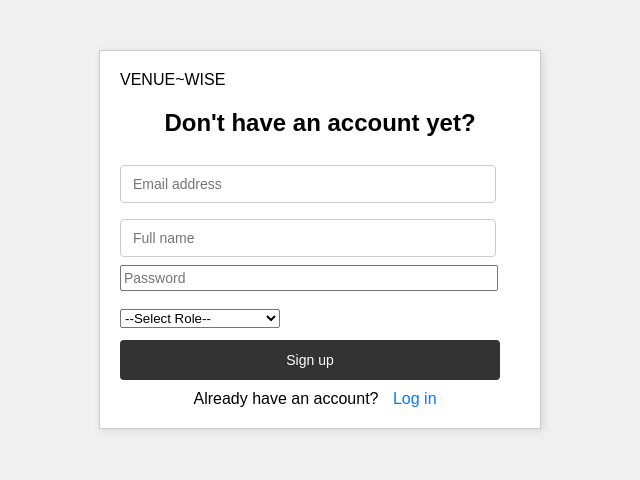
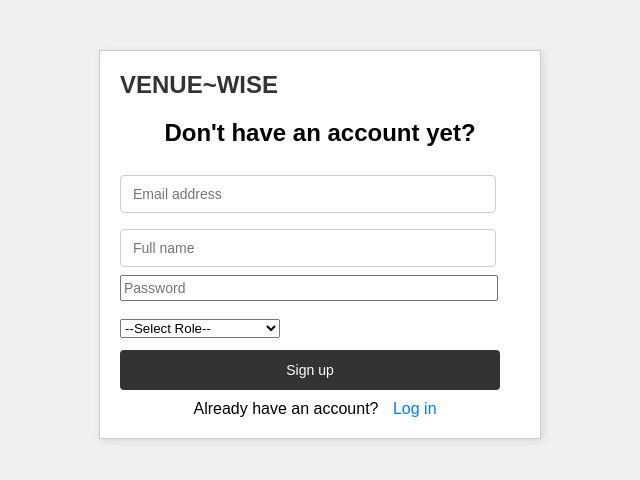
Before and after one commit to Fluffycoal/IT_project1, a plain HTML site: page signup.html in a window 1280 px wide. Shown: the whole page, without its empty margins (320-960 px from the left). Drawn offline with Linux system fonts and the light colour scheme.

Commit message:
fixing venue~wise logo in sign up and login pages

```diff
--- a/signup.html
+++ b/signup.html
@@ -19,6 +19,12 @@
   }
   .logo {
     margin-bottom: 20px;
+  }
+    .logo a {
+    text-decoration: none;
+    color: #333;
+    font-size: 24px;
+    font-weight: bold;
   }
   h2 {
     text-align: center;
@@ -58,7 +64,7 @@
 </head>
 <body>
 <div class="container">
-  <div class="logo">VENUE~WISE</div>
+  <div class="logo"> <a href="home.html">VENUE~WISE</a> </div>
   <h2>Don't have an account yet?</h2>
   <form>
     <input type="text" placeholder="Email address" style="width: 350px; height: 20px; font-size: 14px;" required />
```
Also changed, not shown: login.html (+7 -1 lines).
